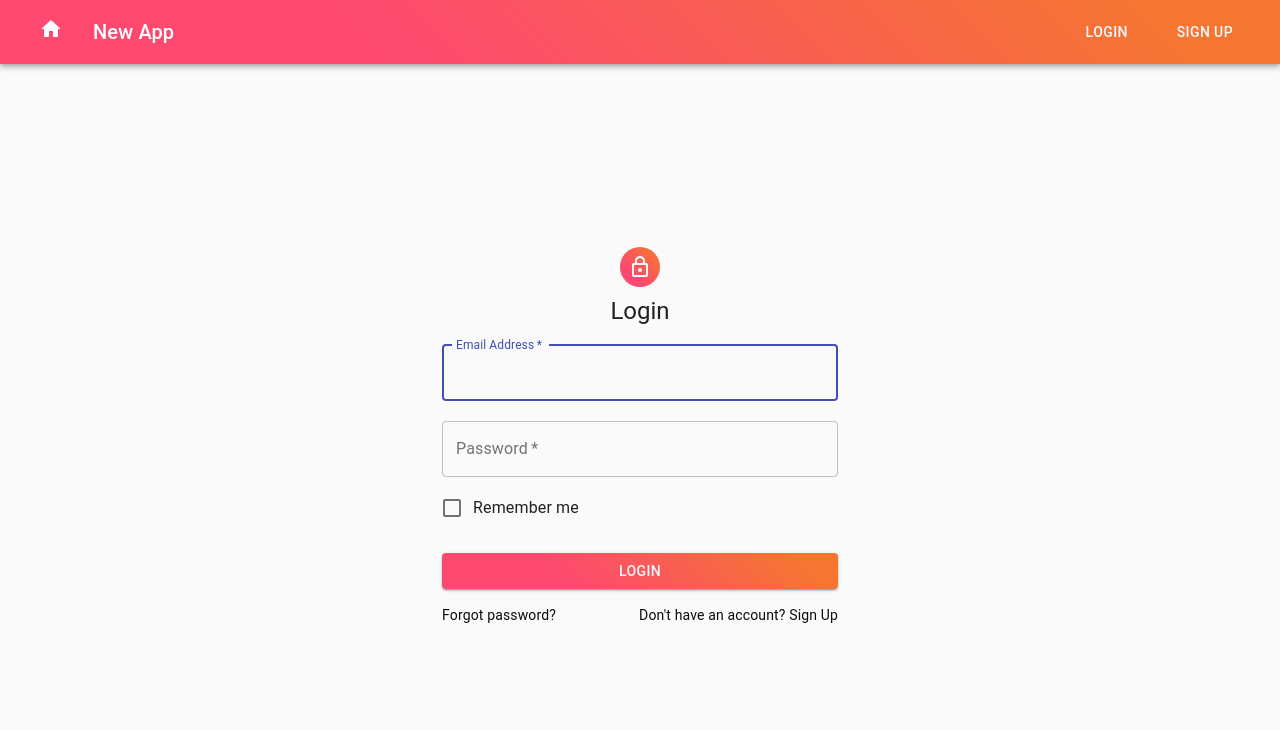
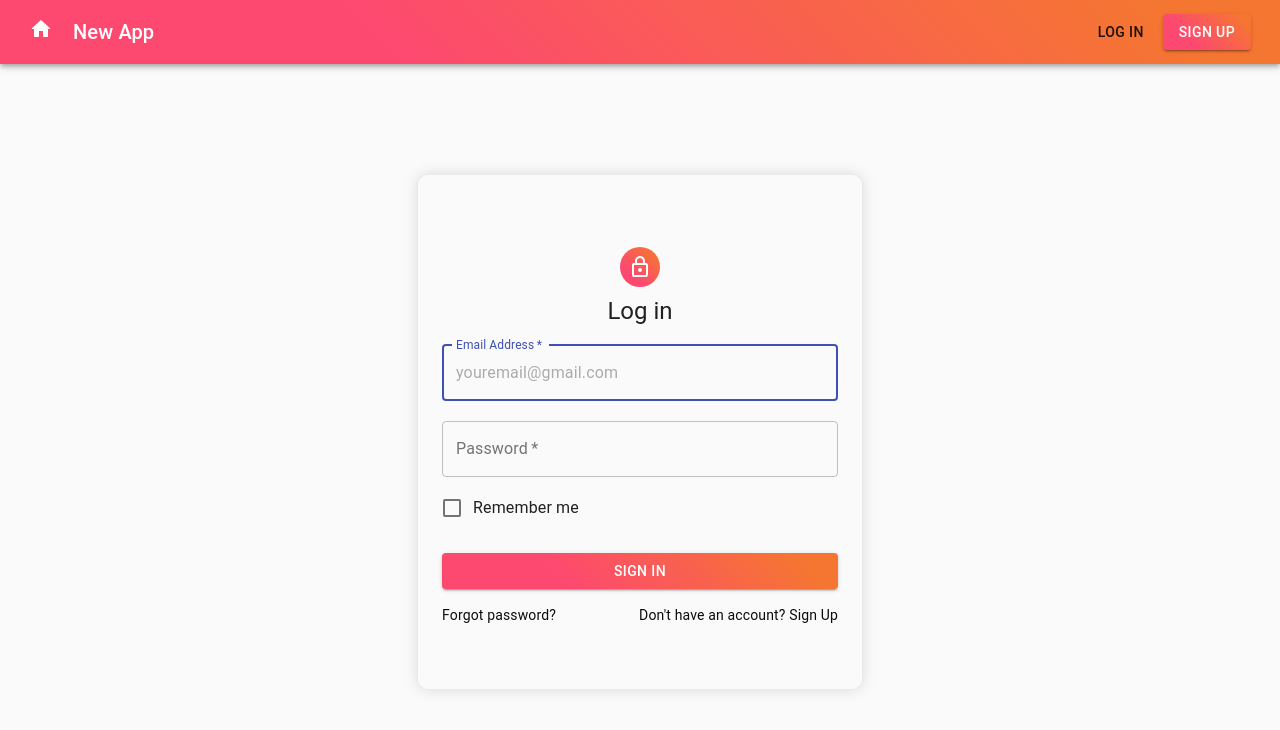
Before and after one commit to EugeneVe/react_pet, a React (Create React App) app: page /login in a window 1280 px wide. Shown: the top 730 px of the page. Built offline with nearby package versions, Linux system fonts and the light colour scheme.

Commit message:
- Add few styles
Changes to be committed:
	modified:   src/component/header.js
	modified:   src/page/login.js
	modified:   src/page/signup.js
	modified:   src/scss/main.scss

```diff
--- a/src/component/header.js
+++ b/src/component/header.js
@@ -28,10 +28,12 @@ const Header = () => {
                 New App
               </Typography>
               <Link to="/login" className="navList">
-                <Button>Login</Button>
+                <Button>Log in</Button>
               </Link>
               <Link to="/signup" className="navList">
-                <Button>Sign Up</Button>
+                <Button variant="contained" color="primary">
+                  Sign Up
+                </Button>
               </Link>
             </Toolbar>
           </AppBar>
--- a/src/page/login.js
+++ b/src/page/login.js
@@ -12,6 +12,7 @@ import Typography from "@material-ui/core/Typography";
 import { makeStyles } from "@material-ui/core/styles";
 import Container from "@material-ui/core/Container";
 import { Link } from "react-router-dom";
+import { SvgIcon } from "@material-ui/core";
 
 const useStyles = makeStyles((theme) => ({
   paper: {
@@ -25,7 +26,7 @@ const useStyles = makeStyles((theme) => ({
     backgroundColor: theme.palette.secondary.main,
   },
   form: {
-    width: "100%", // Fix IE 11 issue.
+    width: "100%",
     marginTop: theme.spacing(1),
   },
   submit: {
@@ -44,14 +45,25 @@ const Login = () => {
             <LockOutlinedIcon />
           </Avatar>
           <Typography component="h1" variant="h5">
-            Login
+            Log in
           </Typography>
           <form className={classes.form} noValidate>
-            <TextField variant="outlined" margin="normal" required fullWidth id="email" label="Email Address" name="email" autoComplete="email" autoFocus />
+            <TextField
+              variant="outlined"
+              margin="normal"
+              required
+              fullWidth
+              id="email"
+              label="Email Address"
+              name="email"
+              placeholder="youremail@gmail.com"
+              autoComplete="email"
+              autoFocus
+            />
             <TextField variant="outlined" margin="normal" required fullWidth name="password" label="Password" type="password" id="password" autoComplete="current-password" />
             <FormControlLabel className="alterButtonStyle" control={<Checkbox value="remember" color="primary" />} label="Remember me" />
             <Button type="submit" fullWidth variant="contained" color="primary" className={classes.submit}>
-              Login
+              Sign In
             </Button>
             <Grid container>
               <Grid item xs>
--- a/src/page/signup.js
+++ b/src/page/signup.js
@@ -23,7 +23,7 @@ const useStyles = makeStyles((theme) => ({
     backgroundColor: theme.palette.secondary.main,
   },
   form: {
-    width: "100%", // Fix IE 11 issue.
+    width: "100%",
     marginTop: theme.spacing(3),
   },
   submit: {
@@ -54,7 +54,7 @@ const SignUp = () => {
                 <TextField variant="outlined" required fullWidth id="lastName" label="Last Name" name="lastName" autoComplete="lname" />
               </Grid>
               <Grid item xs={12}>
-                <TextField variant="outlined" required fullWidth id="email" label="Email Address" name="email" autoComplete="email" />
+                <TextField variant="outlined" required fullWidth id="email" label="Email Address" name="email" placeholder="youremail@gmail.com" autoComplete="email" />
               </Grid>
               <Grid item xs={12}>
                 <TextField variant="outlined" required fullWidth name="password" label="Password" type="password" id="password" autoComplete="current-password" />
@@ -66,7 +66,7 @@ const SignUp = () => {
             <Grid container justify="flex-end">
               <Grid item>
                 <Link to="/login" className="linkAlterColor" variant="body2">
-                  Already have an account? Login
+                  Already have an account? Log in
                 </Link>
               </Grid>
             </Grid>
--- a/src/scss/main.scss
+++ b/src/scss/main.scss
@@ -3,7 +3,7 @@ a {
   color: #fff;
 }
 .navList {
-  margin: 0 15px 0 15px !important;
+  margin: 0 5px 0 5px !important;
 }
 .MuiAppBar-colorPrimary,
 .MuiButton-containedPrimary,
@@ -11,7 +11,7 @@ a {
   background: linear-gradient(45deg, #fd4970 30%, #f57631 90%);
 }
 .MuiButton-label {
-  color: aliceblue;
+  // color: aliceblue;
 }
 .MuiTypography-h6 {
   padding: 0 0 0 15px;
@@ -36,3 +36,11 @@ a {
 .linkAlterColor {
   color: #0c0c0c;
 }
+main {
+  border-radius: 10px;
+  box-shadow: 0px 0px 15px #0c0c0c25;
+}
+.txtAlterStyle {
+  margin: 20px 0 20px 0 !important;
+  padding: 0 !important;
+}
```
